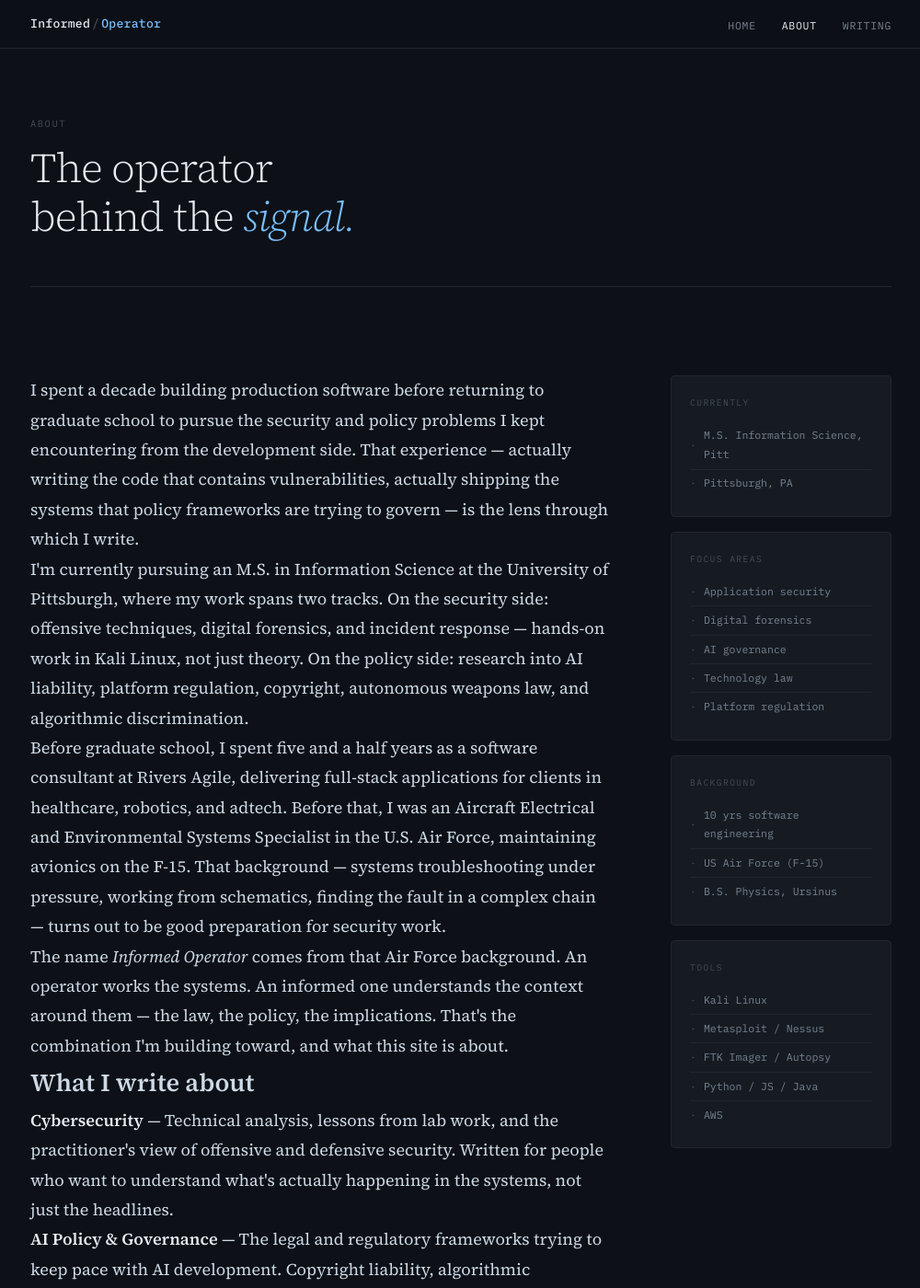
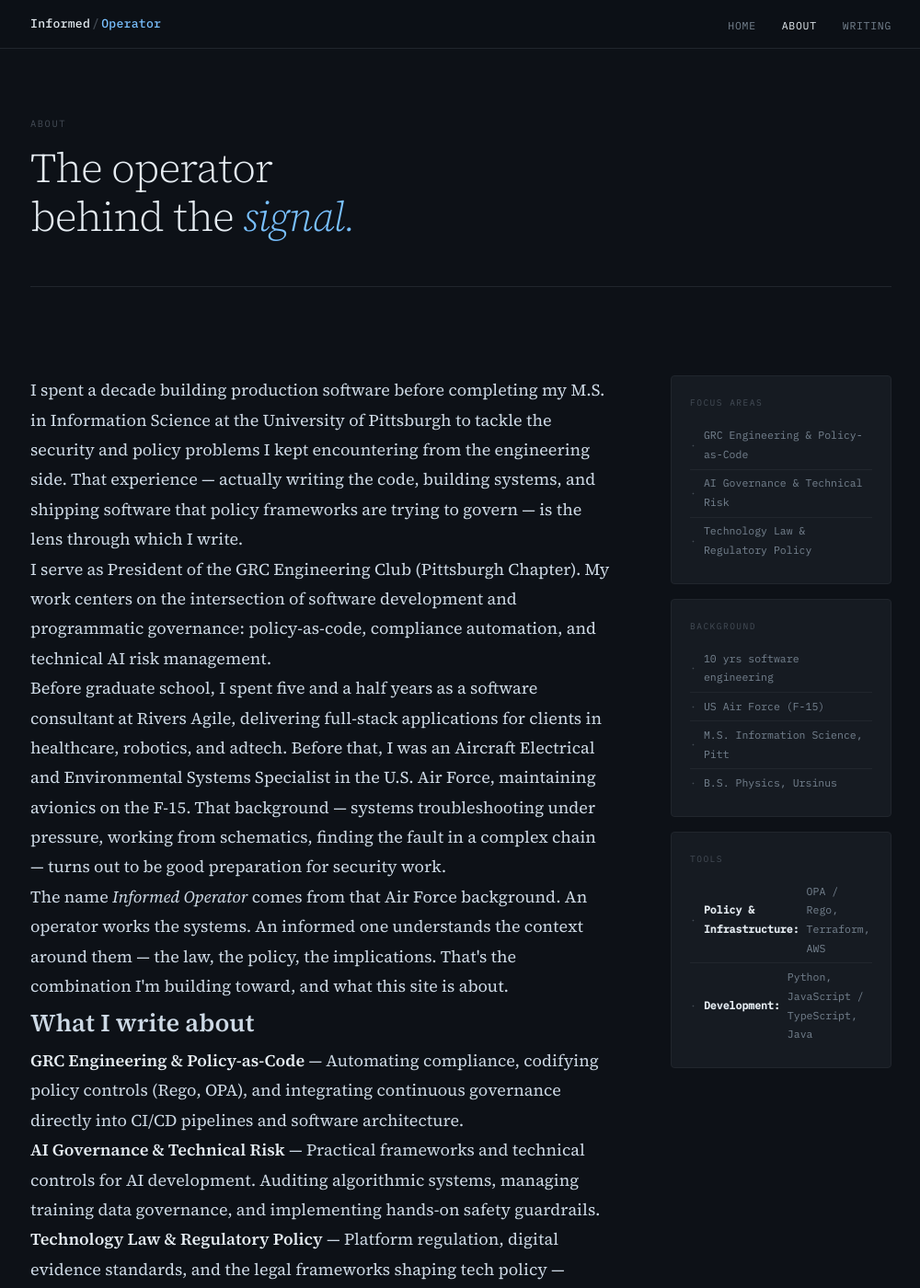
Before and after one commit to informed-operator/informed-operator-site, a Jekyll site: the page built from about.html, in a window 1280 px wide and 1400 px high. Shown: the whole window at 92% size, without its empty margins (139-1139 px from the left). Built offline with Jekyll 4.4.1, drawn with Linux system fonts in a browser that asks for light colours; some of the changed text lies outside the part shown.

Commit message:
overhauling about and homepage

```diff
--- a/about.html
+++ b/about.html
@@ -15,9 +15,9 @@
     <div class="about-grid">
 
       <div class="about-body fade-up-2">
-        <p>I spent a decade building production software before returning to graduate school to pursue the security and policy problems I kept encountering from the development side. That experience — actually writing the code that contains vulnerabilities, actually shipping the systems that policy frameworks are trying to govern — is the lens through which I write.</p>
+        <p>I spent a decade building production software before completing my M.S. in Information Science at the University of Pittsburgh to tackle the security and policy problems I kept encountering from the engineering side. That experience — actually writing the code, building systems, and shipping software that policy frameworks are trying to govern — is the lens through which I write.</p>
 
-        <p>I'm currently pursuing an M.S. in Information Science at the University of Pittsburgh, where my work spans two tracks. On the security side: offensive techniques, digital forensics, and incident response — hands-on work in Kali Linux, not just theory. On the policy side: research into AI liability, platform regulation, copyright, autonomous weapons law, and algorithmic discrimination.</p>
+        <p>I serve as President of the GRC Engineering Club (Pittsburgh Chapter). My work centers on the intersection of software development and programmatic governance: policy-as-code, compliance automation, and technical AI risk management.</p>
 
         <p>Before graduate school, I spent five and a half years as a software consultant at Rivers Agile, delivering full-stack applications for clients in healthcare, robotics, and adtech. Before that, I was an Aircraft Electrical and Environmental Systems Specialist in the U.S. Air Force, maintaining avionics on the F-15. That background — systems troubleshooting under pressure, working from schematics, finding the fault in a complex chain — turns out to be good preparation for security work.</p>
 
@@ -25,11 +25,11 @@
 
         <h2>What I write about</h2>
 
-        <p><strong>Cybersecurity</strong> — Technical analysis, lessons from lab work, and the practitioner's view of offensive and defensive security. Written for people who want to understand what's actually happening in the systems, not just the headlines.</p>
+        <p><strong>GRC Engineering & Policy-as-Code</strong> — Automating compliance, codifying policy controls (Rego, OPA), and integrating continuous governance directly into CI/CD pipelines and software architecture.</p>
 
-        <p><strong>AI Policy & Governance</strong> — The legal and regulatory frameworks trying to keep pace with AI development. Copyright liability, algorithmic discrimination, autonomous systems, training data provenance. I try to bring technical accuracy to these discussions.</p>
+        <p><strong>AI Governance & Technical Risk</strong> — Practical frameworks and technical controls for AI development. Auditing algorithmic systems, managing training data governance, and implementing hands-on safety guardrails.</p>
 
-        <p><strong>Technology Law</strong> — Platform regulation, First Amendment limits, digital evidence standards, and the cases shaping how law applies to technology. Analysis grounded in the technical realities most legal commentary glosses over.</p>
+        <p><strong>Technology Law & Regulatory Policy</strong> — Platform regulation, digital evidence standards, and the legal frameworks shaping tech policy — written from the perspective of someone who understands the underlying code.</p>
 
         <h2>Get in touch</h2>
         <p>Find me on <a href="{{ site.author.linkedin }}" target="_blank" rel="noopener">LinkedIn</a>.</p>
@@ -38,21 +38,11 @@
       <aside class="about-sidebar fade-up-3">
 
         <div class="sidebar-block">
-          <span class="sidebar-block-label">Currently</span>
-          <ul class="sidebar-list">
-            <li>M.S. Information Science, Pitt</li>
-            <li>Pittsburgh, PA</li>
-          </ul>
-        </div>
-
-        <div class="sidebar-block">
           <span class="sidebar-block-label">Focus areas</span>
           <ul class="sidebar-list">
-            <li>Application security</li>
-            <li>Digital forensics</li>
-            <li>AI governance</li>
-            <li>Technology law</li>
-            <li>Platform regulation</li>
+            <li>GRC Engineering & Policy-as-Code</li>
+            <li>AI Governance & Technical Risk</li>
+            <li>Technology Law & Regulatory Policy</li>
           </ul>
         </div>
 
@@ -68,11 +59,8 @@
         <div class="sidebar-block">
           <span class="sidebar-block-label">Tools</span>
           <ul class="sidebar-list">
-            <li>Kali Linux</li>
-            <li>Metasploit / Nessus</li>
-            <li>FTK Imager / Autopsy</li>
-            <li>Python / JS / Java</li>
-            <li>AWS</li>
+            <li><strong>Policy & Infrastructure:</strong> OPA / Rego, Terraform, AWS</li>
+            <li><strong>Development:</strong> Python, JavaScript / TypeScript, Java</li>
           </ul>
         </div>
 
--- a/index.html
+++ b/index.html
@@ -6,9 +6,9 @@
   <div class="page-wrap">
 
     <section class="hero">
-      <div class="hero-label fade-up">Cybersecurity · Technology Policy · AI Governance</div>
+      <div class="hero-label fade-up">GRC Engineering · AI GovernanceTechnology Policy ·</div>
       <h1 class="fade-up-2">Where the <em>technical</em><br>meets the consequential.</h1>
-      <p class="hero-sub fade-up-3">Writing and projects at the intersection of offensive security, technology law, and AI governance — from someone who spent a decade building the systems under discussion.</p>
+      <p class="hero-sub fade-up-3">Writing and projects in GRC engineering, AI governance, and tech policy — from someone who spent a decade building the systems under discussion.</p>
       <div class="btn-row fade-up-4">
         <a href="{{ '/writing/' | relative_url }}" class="btn btn-primary">Read the writing</a>
         <a href="{{ '/about/' | relative_url }}" class="btn btn-ghost">About the author</a>
```
Also changed, not shown: other parts of about.html (+1 -0 lines).
